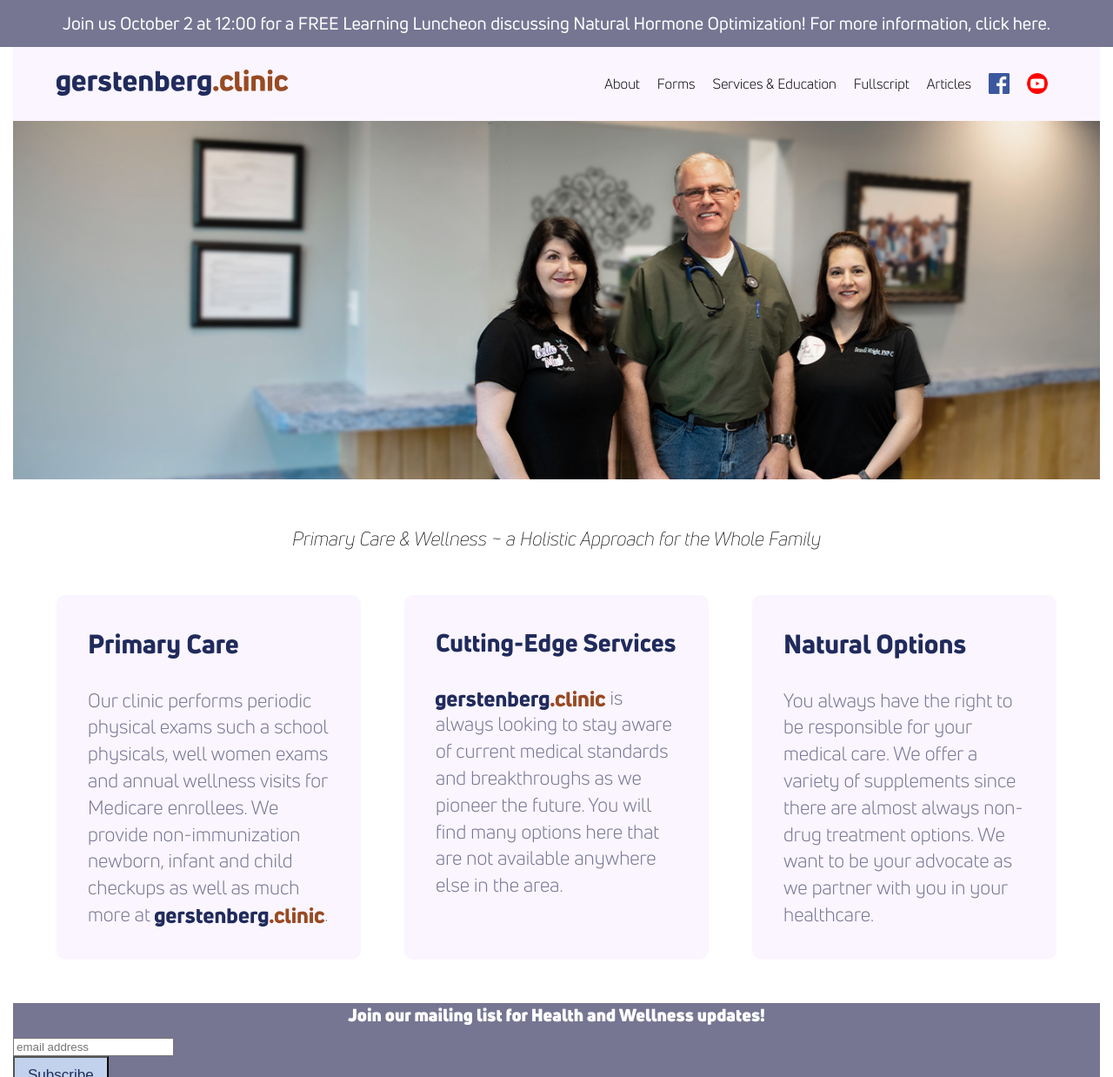
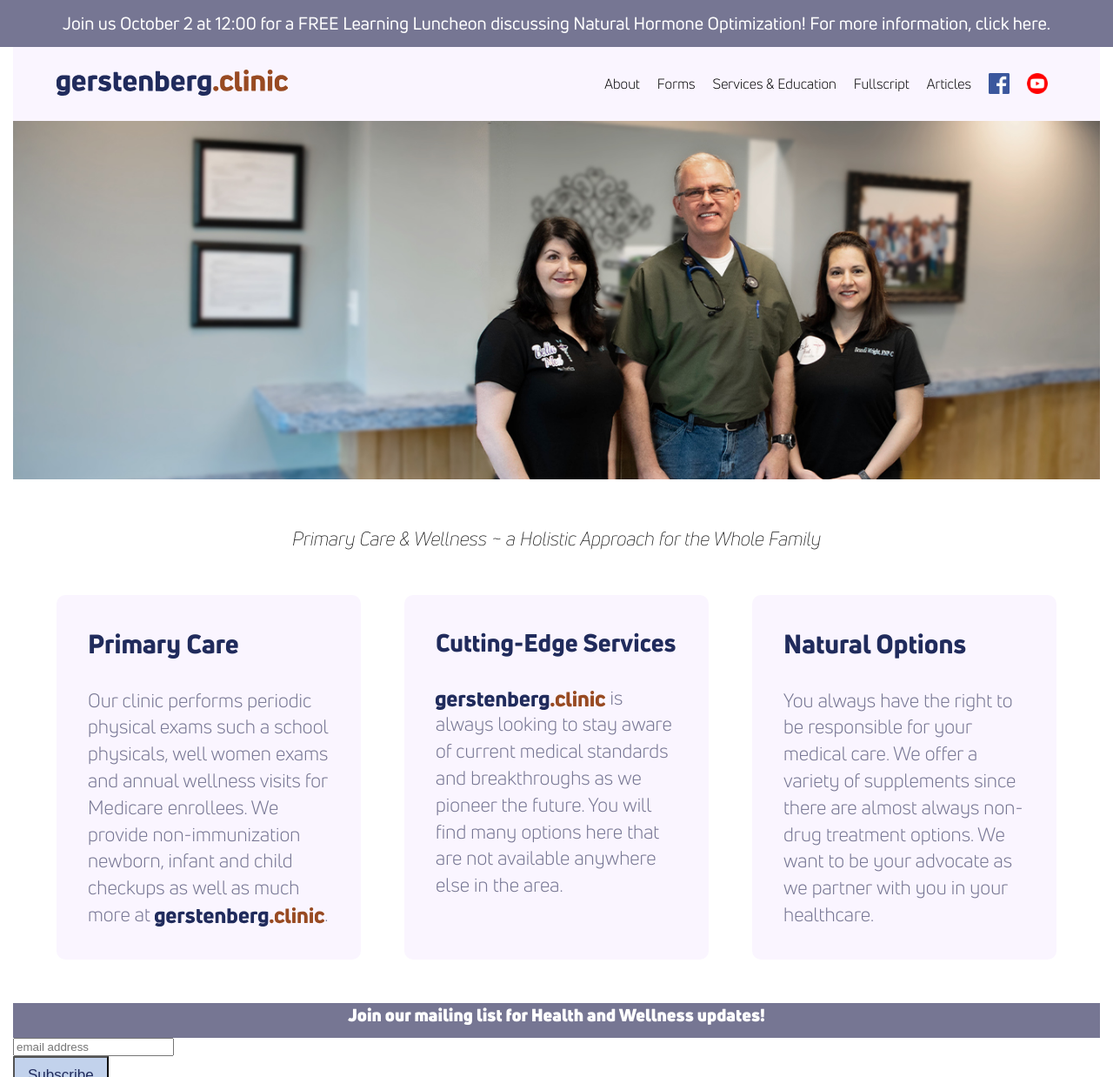
Before and after one commit to theneverwoods/gerstenberg.clinic, a Jekyll site: the page built from index.html, in a window 1280 px wide. Shown: the top 1238 px of the page at 87% size. Built offline with Jekyll 4.4.1, drawn with Linux system fonts in a browser that asks for light colours; comment, search, counter and statistics services are not loaded; grey boxes are pictures that could not be loaded.

Commit message:
Update home.scss

```diff
--- a/css/home.scss
+++ b/css/home.scss
@@ -11,3 +11,11 @@
     margin-top: 30px;
   }
 }
+
+.mc_embed_signup_home{
+    background:#fff;
+    clear:left;
+    font:14px Helvetica,Arial,sans-serif;
+    width:100%;
+    display: inline-flex;
+}
```
